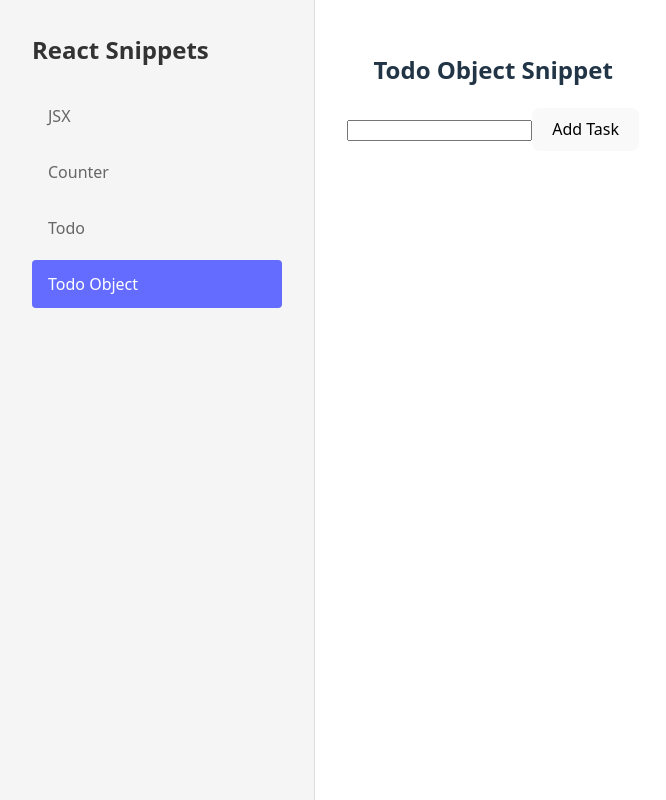
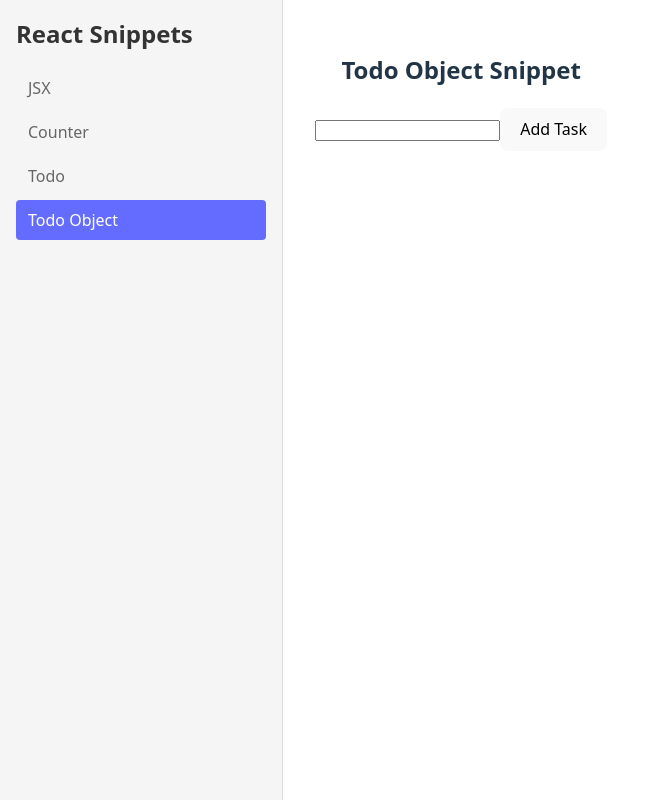
Before and after one commit to jillella/react-snippets, a React (Vite) app: page /todo-obj in a window 1280 px wide. Shown: the whole page, without its empty margins (0-666 px from the left). Built offline with nearby package versions, Linux system fonts and the light colour scheme.

Commit message:
Refactor sidebar styles in App.css to reduce padding and margins for a more compact layout.

```diff
--- a/src/App.css
+++ b/src/App.css
@@ -49,12 +49,12 @@
   width: 250px;
   background-color: #f5f5f5;
   border-right: 1px solid #ddd;
-  padding: 2rem;
+  padding: 1rem;
   overflow-y: auto;
 }
 
 .sidebar h2 {
-  margin: 0 0 1.5rem 0;
+  margin: 0 0 1rem 0;
   font-size: 1.5rem;
   color: #333;
 }
@@ -66,12 +66,12 @@
 }
 
 .sidebar li {
-  margin-bottom: 0.5rem;
+  margin-bottom: 0.25rem;
 }
 
 .sidebar a {
   display: block;
-  padding: 0.75rem 1rem;
+  padding: 0.5rem 0.75rem;
   text-decoration: none;
   color: #666;
   border-radius: 4px;
```
